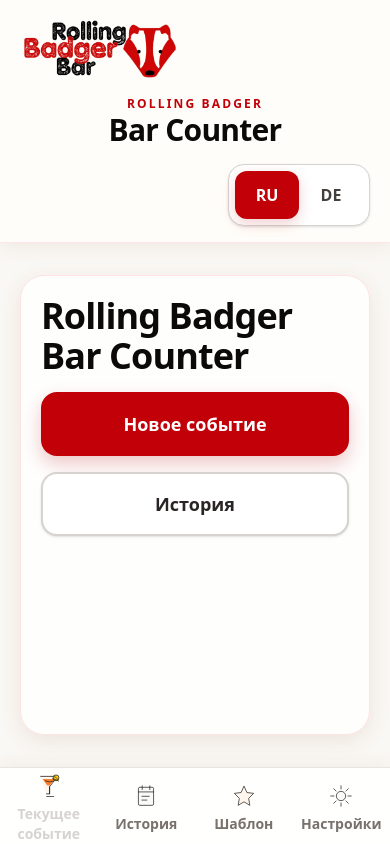
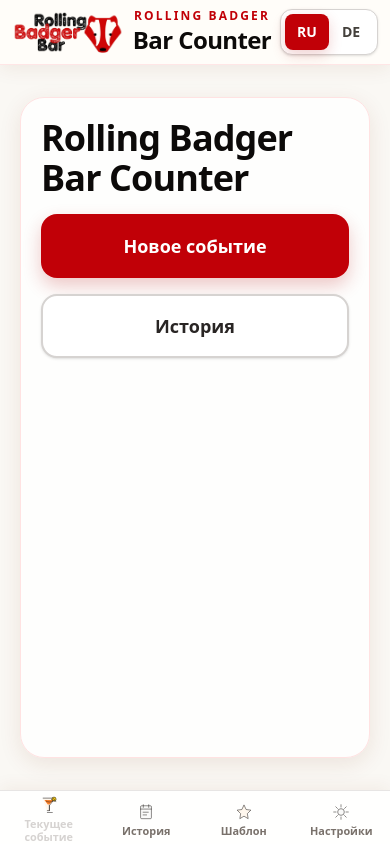
Before and after one commit to alexv-mc2/bar-counter-pwa, a Next.js app: page / in a window 390 px wide. Built offline with nearby package versions, Linux system fonts and the light colour scheme.

Commit message:
Fix tablet active event responsive layout

```diff
--- a/src/app/globals.css
+++ b/src/app/globals.css
@@ -1,13 +1,15 @@
 @import "tailwindcss";
 
 html {
-  min-height: 100%;
+  height: 100%;
   background-color: #FAF8F4;
+  overflow: hidden;
 }
 
 body {
-  min-height: 100%;
+  height: 100%;
   background-color: #FAF8F4;
+  overflow: hidden;
   touch-action: manipulation;
   -webkit-tap-highlight-color: transparent;
 }
@@ -39,11 +41,23 @@
   animation: rbbc-queue-badge-breathe 1800ms ease-in-out infinite;
 }
 
+.rbbc-app-shell {
+  height: 100vh;
+  height: 100dvh;
+  max-height: 100dvh;
+  padding-top: env(safe-area-inset-top);
+  padding-bottom: env(safe-area-inset-bottom);
+}
+
+.rbbc-phone-portrait-only {
+  display: none;
+}
+
 .rbbc-product-grid {
   display: grid;
   grid-template-columns: repeat(var(--rbbc-grid-cols), minmax(0, 1fr));
   grid-template-rows: repeat(var(--rbbc-grid-rows), minmax(0, 1fr));
-  gap: clamp(0.6rem, 1vw, 1.25rem);
+  gap: clamp(0.45rem, 0.75vw, 0.85rem);
 }
 
 @media (max-width: 760px) {
@@ -52,3 +66,13 @@
     grid-template-rows: repeat(var(--rbbc-grid-mobile-rows), minmax(0, 1fr));
   }
 }
+
+@media (max-width: 760px) {
+  .rbbc-event-operating-surface {
+    display: none;
+  }
+
+  .rbbc-phone-portrait-only {
+    display: flex;
+  }
+}
--- a/src/components/BarCounterApp.tsx
+++ b/src/components/BarCounterApp.tsx
@@ -108,7 +108,7 @@
     <img
       src="/brand/rolling-badger-logo.png"
       alt="Rolling Badger Bar"
-      className="h-16 w-40 select-none object-contain object-left md:h-20 md:w-52"
+      className="h-12 w-28 select-none object-contain object-left sm:h-14 sm:w-36 lg:h-16 lg:w-44"
       draggable={false}
     />
   );
@@ -282,7 +282,7 @@
         <p className="text-xs font-bold uppercase tracking-[0.18em] text-red-700">
           Rolling Badger
         </p>
-        <h1 className="text-3xl font-black tracking-tight text-stone-950 md:text-4xl">
+        <h1 className="text-2xl font-black tracking-tight text-stone-950 md:text-3xl">
           Bar Counter
         </h1>
       </div>
@@ -291,25 +291,29 @@
 
   return (
     <div className="min-w-0 text-center">
-      <p className="flex items-center justify-center gap-2 text-sm font-semibold text-stone-700">
+      <p className="flex items-center justify-center gap-1.5 text-xs font-semibold text-stone-700 sm:text-sm">
         <span className="text-red-700">
           <CalendarIcon />
         </span>
         {formatEventDateTime(event.createdAt, locale)}
       </p>
-      <h1 className="truncate text-4xl font-black tracking-tight text-stone-950 md:text-5xl xl:text-6xl">
+      <h1 className="truncate text-2xl font-black tracking-tight text-stone-950 sm:text-3xl lg:text-4xl 2xl:text-5xl">
         {event.name}
       </h1>
-      <div className="mt-2 flex flex-wrap items-center justify-center gap-3">
+      <div className="mt-1 flex flex-wrap items-center justify-center gap-2">
         <span
-          className={`rounded-lg px-3 py-1 text-sm font-black uppercase ${
+          className={`rounded-lg px-2.5 py-1 text-xs font-black uppercase sm:text-sm ${
             event.isActive ? "bg-red-700 text-white" : "bg-stone-200 text-stone-700"
           }`}
         >
           {event.isActive ? m.active : m.closed}
         </span>
-        <span className="text-base font-semibold text-stone-700">{m.resultsTotal}</span>
-        <span className="text-5xl font-black leading-none text-red-700">{totalCount}</span>
+        <span className="text-sm font-semibold text-stone-700 sm:text-base">
+          {m.resultsTotal}
+        </span>
+        <span className="text-3xl font-black leading-none text-red-700 sm:text-4xl">
+          {totalCount}
+        </span>
       </div>
     </div>
   );
@@ -341,7 +345,7 @@
       onClick={onClick}
       disabled={disabled}
       className={[
-        "flex min-h-14 items-center justify-center gap-3 rounded-2xl px-6 py-3 text-base font-black transition disabled:cursor-not-allowed disabled:opacity-45",
+        "flex min-h-10 items-center justify-center gap-2 rounded-xl px-3 py-2 text-sm font-black transition disabled:cursor-not-allowed disabled:opacity-45 sm:min-h-11 sm:px-4 lg:min-h-12 lg:rounded-2xl",
         variants[variant],
       ].join(" ")}
     >
@@ -373,7 +377,7 @@
   openSettings: () => void;
 }) {
   return (
-    <aside className="hidden w-72 shrink-0 flex-col overflow-hidden rounded-2xl border border-red-200/70 bg-white/85 shadow-[0_4px_18px_rgba(120,53,15,0.10)] xl:flex">
+    <aside className="hidden w-72 shrink-0 flex-col overflow-hidden rounded-2xl border border-red-200/70 bg-white/85 shadow-[0_4px_18px_rgba(120,53,15,0.10)] min-[1800px]:flex">
       <div className="border-b border-stone-200 p-5">
         <div className="flex items-center gap-2 text-sm font-black uppercase text-red-700">
           <NavCurrentIcon className="h-7 w-7" />
@@ -464,7 +468,7 @@
   openSettings: () => void;
 }) {
   const itemClass =
-    "flex min-h-16 flex-1 flex-col items-center justify-center gap-1 border-t-4 px-2 text-sm font-black";
+    "flex min-h-12 flex-1 flex-col items-center justify-center gap-0.5 border-t-4 px-1 text-[0.68rem] font-black leading-tight sm:min-h-14 sm:gap-1 sm:px-2 sm:text-xs lg:text-sm";
 
   return (
     <nav className="flex shrink-0 border-t border-stone-200 bg-white/95 shadow-[0_-4px_16px_rgba(120,53,15,0.06)]">
@@ -478,7 +482,7 @@
             : "border-transparent text-stone-500 disabled:text-stone-300"
         }`}
       >
-        <NavCurrentIcon className="h-7 w-7" />
+        <NavCurrentIcon className="h-5 w-5 sm:h-6 sm:w-6" />
         {m.currentEvent}
       </button>
       <button
@@ -488,7 +492,7 @@
           screen === "history" ? "border-red-700 text-red-700" : "border-transparent text-stone-500"
         }`}
       >
-        <NavHistoryIcon className="h-7 w-7" />
+        <NavHistoryIcon className="h-5 w-5 sm:h-6 sm:w-6" />
         {m.history}
       </button>
       <button
@@ -496,7 +500,7 @@
         onClick={openTemplate}
         className={`${itemClass} border-transparent text-stone-500`}
       >
-        <NavTemplateIcon className="h-7 w-7" />
+        <NavTemplateIcon className="h-5 w-5 sm:h-6 sm:w-6" />
         {m.drinkTemplate}
       </button>
       <button
@@ -504,7 +508,7 @@
         onClick={openSettings}
         className={`${itemClass} border-transparent text-stone-500`}
       >
-        <NavSettingsIcon className="h-7 w-7" />
+        <NavSettingsIcon className="h-5 w-5 sm:h-6 sm:w-6" />
         {m.settings}
       </button>
     </nav>
@@ -1291,8 +1295,8 @@
   };
 
   return (
-    <main className="flex h-dvh flex-col overflow-hidden bg-[#FAF8F4] text-stone-950">
-      <header className="grid shrink-0 grid-cols-1 items-center gap-4 border-b border-red-100/80 bg-[#fffdfa]/95 px-5 py-4 shadow-[0_4px_18px_rgba(120,53,15,0.08)] md:grid-cols-[16rem_minmax(0,1fr)_auto] md:px-8">
+    <main className="rbbc-app-shell flex flex-col overflow-hidden bg-[#FAF8F4] text-stone-950">
+      <header className="grid shrink-0 grid-cols-[minmax(7rem,auto)_minmax(0,1fr)_auto] items-center gap-2 border-b border-red-100/80 bg-[#fffdfa]/95 px-3 py-2 shadow-[0_4px_18px_rgba(120,53,15,0.08)] sm:gap-3 sm:px-4 lg:px-5">
         <button
           type="button"
           onClick={() => setScreen("home")}
@@ -1477,8 +1481,15 @@
 
       {screen === "event" && activeEvent && (
         <section className="flex min-h-0 flex-1 flex-col overflow-hidden">
-          <div className="flex shrink-0 flex-wrap items-center gap-3 border-b border-red-100/80 bg-[#fffdfa]/90 px-4 py-3 md:px-8">
-            <div className="flex w-full flex-wrap items-center gap-3">
+          <div className="rbbc-phone-portrait-only min-h-0 flex-1 items-center justify-center px-6 text-center">
+            <p className="rounded-3xl border border-red-100 bg-white/90 px-5 py-8 text-2xl font-black leading-tight text-stone-950 shadow-[0_6px_22px_rgba(120,53,15,0.10)]">
+              {m.rotateDevice}
+            </p>
+          </div>
+
+          <div className="rbbc-event-operating-surface flex min-h-0 flex-1 flex-col overflow-hidden">
+            <div className="flex shrink-0 flex-wrap items-center gap-2 border-b border-red-100/80 bg-[#fffdfa]/90 px-3 py-2 sm:px-4 lg:px-5">
+              <div className="flex w-full flex-wrap items-center gap-2">
                 <IconButton
                   icon={<UndoIcon />}
                   variant={undoMode ? "solid" : "outline"}
@@ -1522,13 +1533,13 @@
                 </IconButton>
               </div>
               {eventMessage && (
-              <p className="w-full rounded-2xl bg-red-50 px-4 py-3 text-center text-sm font-black text-red-700">
+                <p className="w-full rounded-xl bg-red-50 px-3 py-2 text-center text-xs font-black text-red-700 sm:text-sm">
                   {m[eventMessage]}
                 </p>
               )}
             </div>
 
-          <div className="flex min-h-0 flex-1 gap-4 overflow-hidden px-4 py-4 md:px-6 xl:px-8">
+            <div className="flex min-h-0 flex-1 gap-3 overflow-hidden px-3 py-2 sm:px-4 lg:px-5">
               <div className="min-w-0 flex-1 overflow-hidden">
                 <div
                   className="rbbc-product-grid h-full min-h-0"
@@ -1560,6 +1571,7 @@
                 openSettings={openSettings}
               />
             </div>
+          </div>
         </section>
       )}
 
--- a/src/components/LanguageSwitcher.tsx
+++ b/src/components/LanguageSwitcher.tsx
@@ -10,13 +10,13 @@
   onChange: (locale: Locale) => void;
 }) {
   return (
-    <div className="flex justify-self-end rounded-2xl border border-stone-300 bg-white p-1.5 shadow-sm">
+    <div className="flex justify-self-end rounded-xl border border-stone-300 bg-white p-1 shadow-sm sm:rounded-2xl sm:p-1.5">
       {(["ru", "de"] as const).map((code) => (
         <button
           key={code}
           type="button"
           onClick={() => onChange(code)}
-          className={`min-h-12 min-w-16 rounded-xl px-5 py-2 text-base font-black transition-colors ${
+          className={`min-h-9 min-w-11 rounded-lg px-3 py-1.5 text-sm font-black transition-colors sm:min-h-11 sm:min-w-14 sm:rounded-xl sm:px-4 sm:text-base ${
             locale === code
               ? "bg-red-700 text-white shadow-[0_5px_14px_rgba(185,28,28,0.20)]"
               : "text-stone-700 hover:text-stone-950"
--- a/src/lib/i18n/messages.ts
+++ b/src/lib/i18n/messages.ts
@@ -65,6 +65,7 @@
     cancel: "Отмена",
     language: "Язык",
     longPressHint: "Удерживайте 5 сек для настройки",
+    rotateDevice: "Поверните устройство горизонтально или используйте планшет",
     categories: {
       cocktail: "Коктейль",
       mocktail: "Безалкогольный коктейль",
@@ -161,6 +162,7 @@
     cancel: "Abbrechen",
     language: "Sprache",
     longPressHint: "5 Sek. halten zum Bearbeiten",
+    rotateDevice: "Bitte Gerät quer halten oder ein Tablet verwenden",
     categories: {
       cocktail: "Cocktail",
       mocktail: "Mocktail",
```
Also changed, not shown: src/components/DrinkGridButton.tsx (+16 -13 lines). Lines whose indentation alone changed are shown as unchanged.
